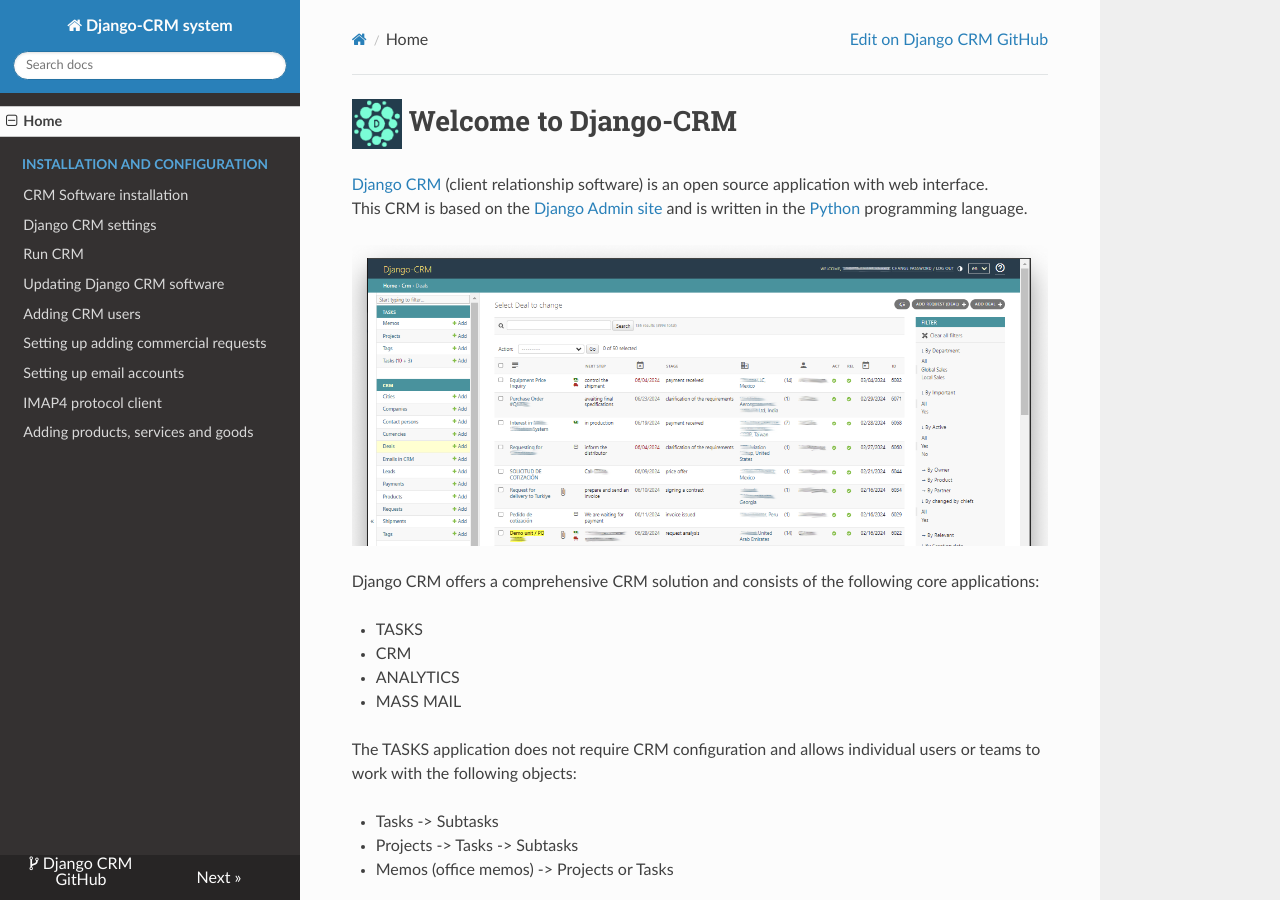
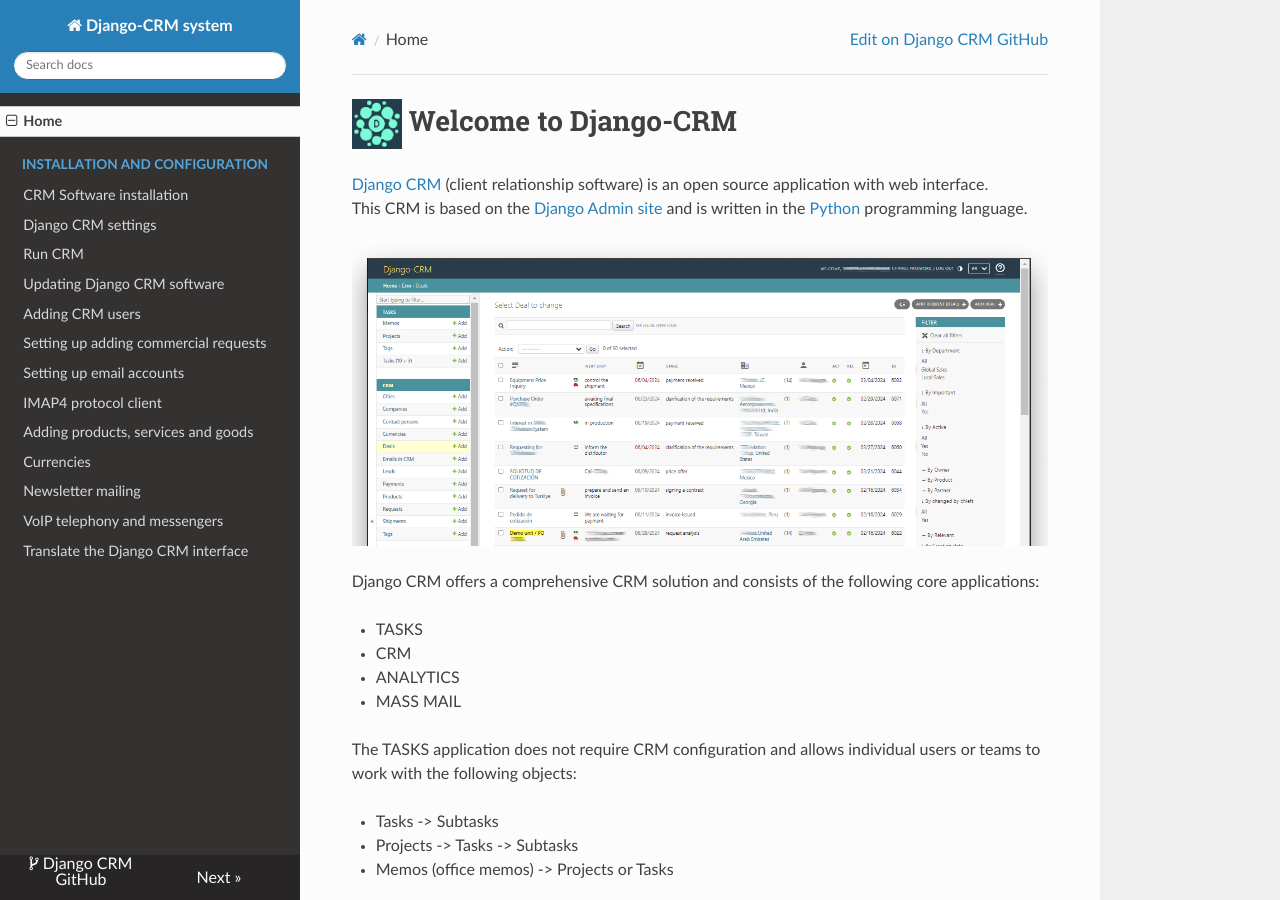
Before and after one commit to tylerbuildss/Django-CRM, an MkDocs documentation site: the page built from docs/site/index.md, in a window 1280 px wide and 900 px high. Built offline with MkDocs 1.6.1, drawn with Linux system fonts in a browser that asks for light colours; nearby versions of some CDN libraries; part of the change alters nothing that is shown.

Commit message:
Update mkdocs.yml

```diff
--- a/mkdocs.yml
+++ b/mkdocs.yml
@@ -23,10 +23,10 @@ nav:
     - Setting up email accounts: setting_up_email_accounts.md
     - IMAP4 protocol client: imap4_protocol_client.md
     - Adding products, services and goods: adding_products_and_services.md
-#   - Currencies: currencies.md
-#    - Newsletter mailing: newsletter_mailing.md
-#    - VoIP telephony and messengers: voip_telephony_and_messengers.md
-#    - Translate the Django CRM interface: translate_django_crm.md
+    - Currencies: currencies.md
+    - Newsletter mailing: newsletter_mailing.md
+    - VoIP telephony and messengers: voip_and_messengers.md
+    - Translate the Django CRM interface: translate_django_crm.md
 
 theme:
   name: readthedocs
@@ -40,6 +40,7 @@ theme:
     - content.code.copy
 
 markdown_extensions:
+  - attr_list
   - admonition
   - pymdownx.highlight:
       anchor_linenums: true
```
